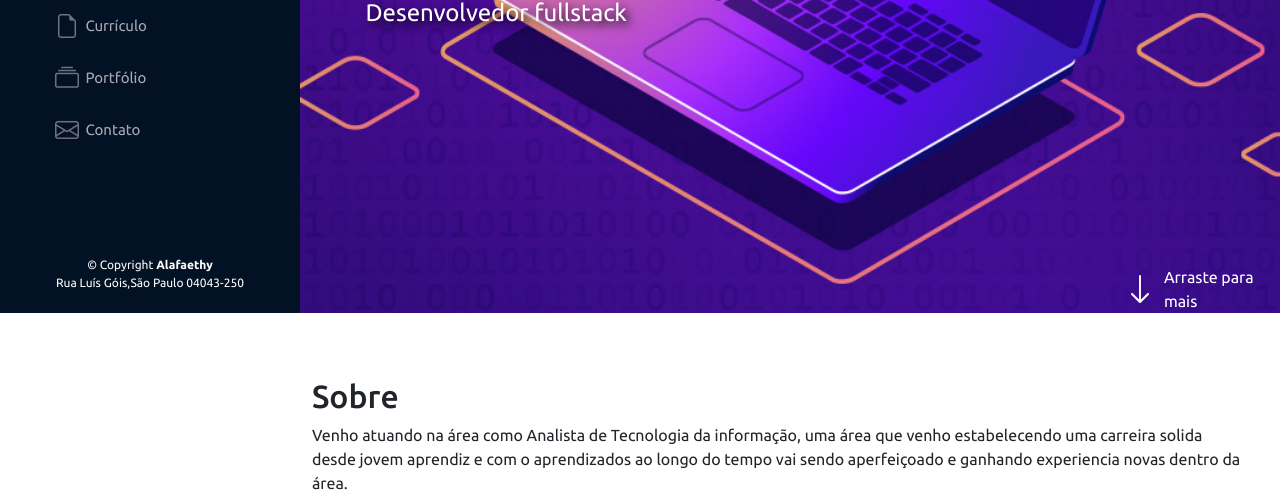
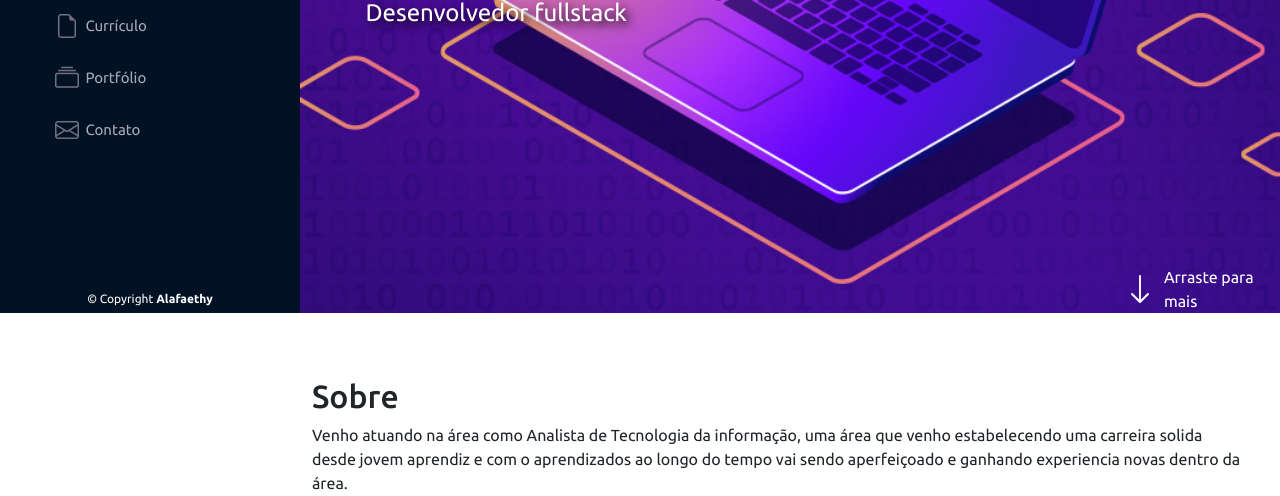
Before and after one commit to alafaethy/Portfolio, a Flask app: page / in a window 1280 px wide. Shown: the part 487-983 px from the top of the page. Run offline with Flask 2, Linux system fonts and the light colour scheme; some libraries are stand-ins or nearby versions.

Commit message:
update: footer

```diff
--- a/templates/index.html
+++ b/templates/index.html
@@ -462,7 +462,6 @@
         <div class="container">
             <div class="text-center">
                 &copy; Copyright<strong> Alafaethy</strong>
-                <p>Rua Luís Góis,São Paulo 04043-250</p>
             </div>
         </div>
 
```
